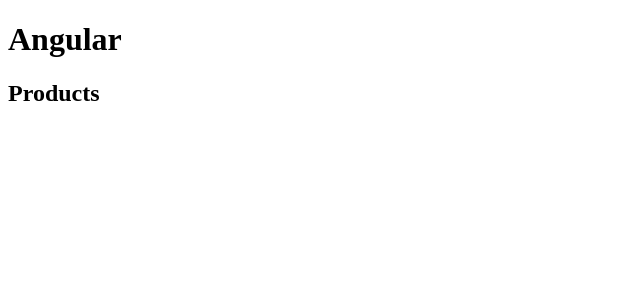
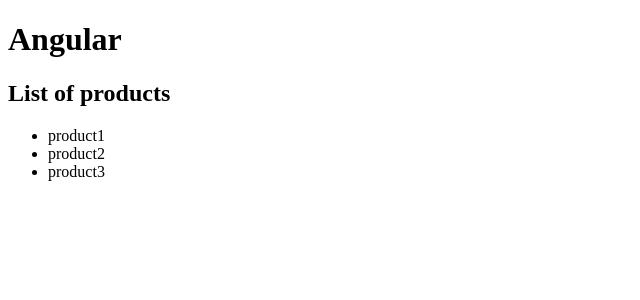
Before and after one commit to Amr1tpal/Angular-First-Project, an Angular app: page / in a window 1280 px wide. Shown: the top 300 px of the page, without its empty margins (0-640 px from the left). Built offline with nearby package versions, Linux system fonts and the light colour scheme.

Commit message:
Added product component and display list of products using "ngFor" directive

```diff
--- /dev/null
+++ b/src/app/product/product.component.html
@@ -0,0 +1,3 @@
+<p>
+  product works!
+</p>
--- /dev/null
+++ b/src/app/product/product.component.ts
@@ -0,0 +1,15 @@
+import { Component, OnInit } from '@angular/core';
+
+@Component({
+  selector: 'app-product',
+  templateUrl: './product.component.html',
+  styleUrls: ['./product.component.css']
+})
+export class ProductComponent implements OnInit {
+
+  constructor() { }
+
+  ngOnInit() {
+  }
+
+}
--- a/src/app/products.component.ts
+++ b/src/app/products.component.ts
@@ -1,9 +1,28 @@
 import {Component} from '@angular/core'
+import { ProductsService } from './products.service';
 
 @Component({
     selector:'products',
-    template:'<h2>Products</h2>'
+    template:`
+    <h2>{{getTitle()}}</h2>
+    <ul>
+        <li *ngFor="let product of products">
+        {{product}}
+        </li>
+    </ul>
+    `
 })
 export class ProductsComponent{
 
+    title ="List of products";
+    products;
+
+    constructor(service:ProductsService){
+
+        this.products= service.getProducts();
+    }
+
+    getTitle(){
+    return this.title;
+    }
 }
--- /dev/null
+++ b/src/app/products.service.ts
@@ -0,0 +1,6 @@
+export class ProductsService{
+    getProducts(){
+
+        return ["product1","product2","product3"]
+    }
+}
```
Also changed, not shown: src/app/app.module.ts (+7 -2 lines), src/app/product/product.component.css (added), 1 other file (tests, documents, lock files or other folders).
